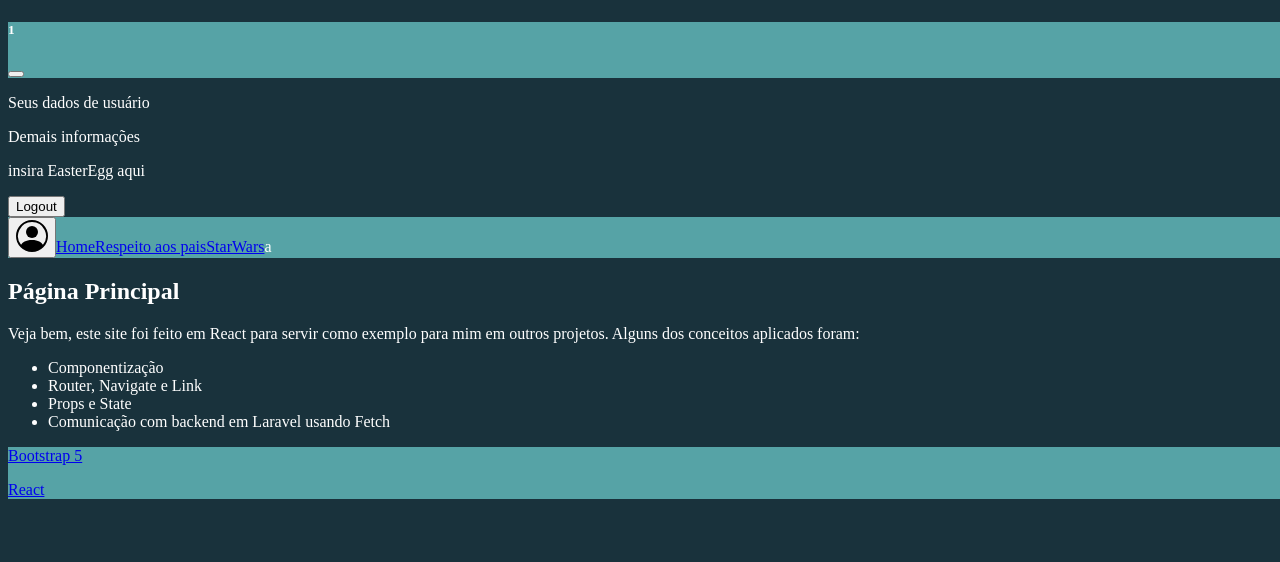
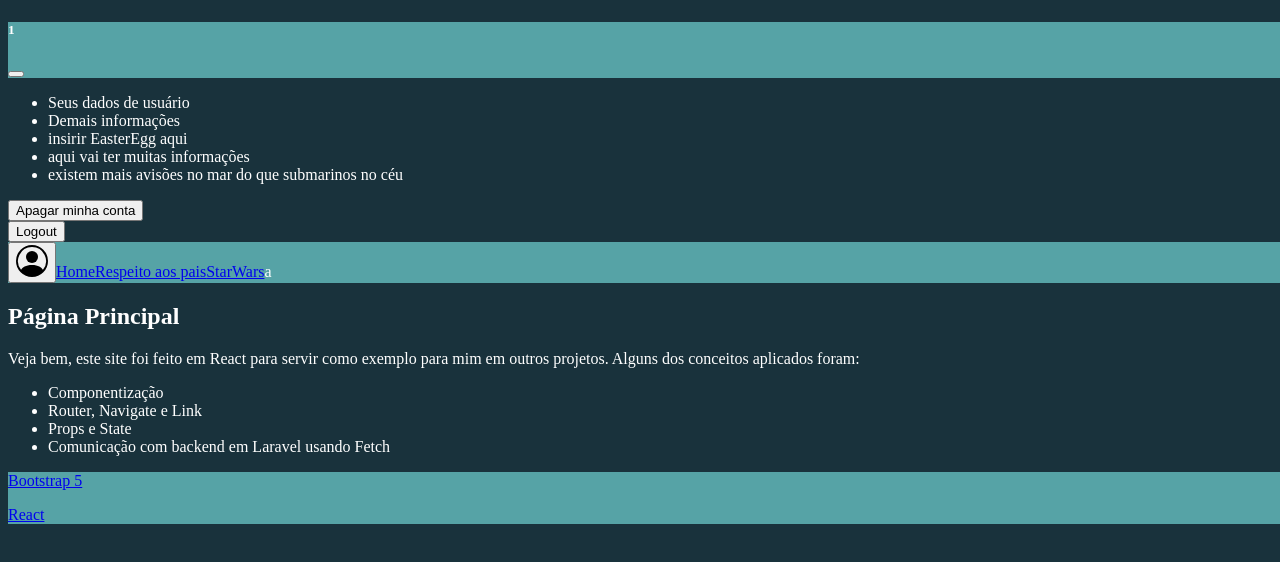
Before and after one commit to MQ-J/ReactMobile, a React app: page /1 in a window 1280 px wide. Shown: the top 562 px of the page. Built offline with nearby package versions, Linux system fonts and the light colour scheme; the HTML template or start-up script is replaced by a standard one.

Commit message:
1.9.8.3 add botão para apagar conta

```diff
--- a/package.json
+++ b/package.json
@@ -1,6 +1,6 @@
 {
   "name": "react-project",
-  "version": "1.9.8",
+  "version": "1.9.8.3",
   "description": "",
   "main": "index.jsx",
   "keywords": [],
--- a/src/components/Navbar.jsx
+++ b/src/components/Navbar.jsx
@@ -13,6 +13,36 @@ export function Navbar(props) {
         location = url
     }
 
+    // apaga a conta atual
+    const deleteUser = () => {
+
+        const host = process.env.NODE_ENV == "development" ? "http://127.0.0.1:8000" : "https://polar-shelf-77439.herokuapp.com"
+
+        var formData = new FormData();
+        formData.append('name', props.user);
+
+      fetch(
+        `${host}/api/ReactMobile/deleteUser`,
+        {
+          body: new URLSearchParams(formData),
+          headers: {
+            "Content-Type": "application/x-www-form-urlencoded",
+          },
+          method: "post",
+        }
+      ).then((res) => res.json()).then((res) => {
+
+        if (res['status'] == 'ok') {
+            alert("tchau")
+            removeLogin()
+
+        } else {
+          alert(res['message']) // aqui se trata todas as respostas Nok da API
+        }
+      }
+      );
+    }
+
     return (
         <>
             {/*  Modal de usuário  */}
@@ -23,7 +53,7 @@ export function Navbar(props) {
                 aria-labelledby="modalLabel"
                 aria-hidden="true"
             >
-                <div className="modal-dialog modal-dialog-centered">
+                <div className="modal-dialog modal-dialog-scrollable">
                     <div className="modal-content bg-gunmetal">
 
                         <div className="modal-header bg-cadet border-3 border-dark">
@@ -39,9 +69,20 @@ export function Navbar(props) {
                         </div>
 
                         <div className="modal-body">
-                            <p>Seus dados de usuário</p>
-                            <p>Demais informações</p>
-                            <p>insira EasterEgg aqui</p>
+                            <ul>
+                                <li>Seus dados de usuário</li>
+                                <li>Demais informações</li>
+                                <li>insirir EasterEgg aqui</li>
+                                <li>aqui vai ter muitas informações</li>
+                                <li>existem mais avisões no mar do que submarinos no céu</li>
+                            </ul>
+                            <button
+                                type="button"
+                                className="btn btn-danger"
+                                onClick={deleteUser}
+                            >
+                                Apagar minha conta
+                            </button>
                         </div>
 
                         <div className="modal-footer border-3 border-dark">
```
Also changed, not shown: 1 other file (tests, documents, lock files or other folders).
